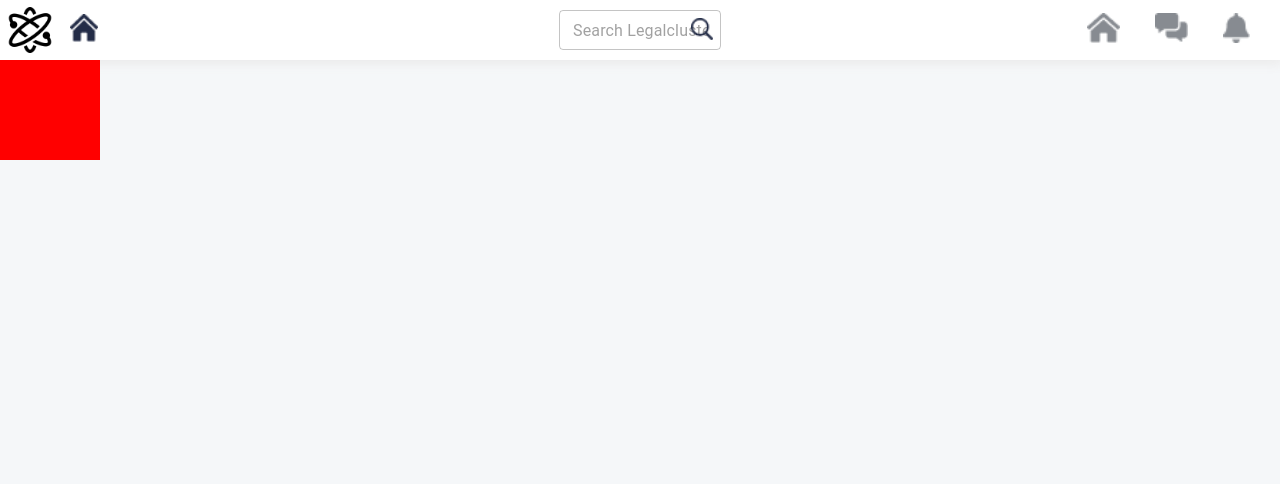
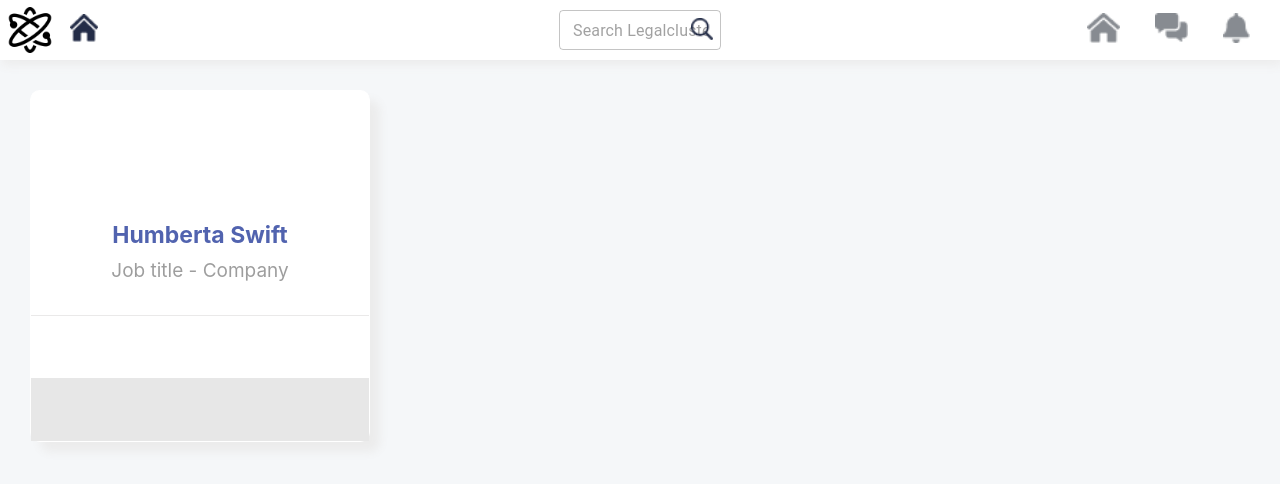
Before and after one commit to MateuszK0s/FE_my-app, a React (Create React App) app: page / in a window 1280 px wide. Shown: the top 484 px of the page. Built offline with nearby package versions, Linux system fonts and the light colour scheme.

Commit message:
ProfileBar update

```diff
--- a/src/components/sidebar/SideBar.tsx
+++ b/src/components/sidebar/SideBar.tsx
@@ -2,17 +2,24 @@ import React from 'react';
 import ReactDOM from 'react-dom';
 import styled from 'styled-components';
 import Icon from '../shared/Icon';
+import SideMenu from './elements/SideMenu';
+import ProfileBar from './elements/ProfileBar';
 
-const SideBar = styled.div`
-    background-color: red;
-    width: 100px;
-    height: 100px;
+
+const Container = styled.div`
+    width: 400px;
+    height: 100vh;
+    display: flex;
+    flex-direction: row;
 `;
 
-const sideBar = () => {
+const SideBar = () => {
     return(
-        <SideBar></SideBar>
+        <Container>
+            <ProfileBar/>
+            <SideMenu/>
+        </Container>
     )
 }
 
-export default sideBar;
+export default SideBar;
--- /dev/null
+++ b/src/components/sidebar/elements/ProfileBar.tsx
@@ -0,0 +1,91 @@
+import React from 'react';
+import ReactDOM from 'react-dom';
+import styled from 'styled-components';
+import Icon from '../../shared/Icon';
+
+const Container = styled.div`
+    margin: 30px;
+    background-color:white;
+    width: 100vh;
+    height: 350px;
+    border-radius: 2.9%;
+    border: 1px solid white;
+    box-shadow: 10px 10px 10px #ECECEC;
+`;
+
+const ProfileSection= styled.div`
+    height: 64%;
+    width: 100%;
+`;
+
+const ProfilePicture = styled.div`
+    height: 58%;
+    width: 100%;
+`;
+
+const ProfileName = styled.div`
+    height: 17%;
+    width: 100%;
+    text-align: center;
+    align-items: center;
+    font-size: 23px;
+    color: #5163af;
+    font-weight: bold;
+`;
+
+const ProfileDescription = styled.div`
+    height: 25%;
+    width: 100%;
+    text-align: center;
+    align-items: center;
+    font-size: 19px;
+    opacity: 38%;
+    border-bottom: 1px solid #c9c8c8;
+`;
+
+const YourSection = styled.div`
+    height: 36%;
+    background-color: #e7e7e7;
+    width: 100%;
+`;
+
+const NetworkSection = styled.div`
+    height: 50%;
+    width: 100%;
+    background-color: white;
+`;
+
+const PublicationsSection = styled.div``;
+
+
+const ProfileBar = () => {
+    return(
+        <Container>
+
+            <ProfileSection>
+
+                <ProfilePicture/>
+
+                <ProfileName>
+                    Humberta Swift
+                </ProfileName>
+
+                <ProfileDescription>
+                    Job title - Company
+                </ProfileDescription>
+
+            </ProfileSection>
+
+            <YourSection>
+
+                <NetworkSection/>
+
+                <PublicationsSection/>
+
+            </YourSection>
+
+        </Container>
+    )
+}
+
+export default ProfileBar;
--- /dev/null
+++ b/src/components/sidebar/elements/SideMenu.tsx
@@ -0,0 +1,18 @@
+import React from 'react';
+import ReactDOM from 'react-dom';
+import styled from 'styled-components';
+import Icon from '../../shared/Icon';
+
+const Container = styled.div`
+
+`;
+
+const SideMenu = () => {
+    return(
+        <Container>
+
+        </Container>
+    )
+}
+
+export default SideMenu;
--- a/src/components/topbar/topbar.tsx
+++ b/src/components/topbar/topbar.tsx
@@ -6,7 +6,7 @@ import HomeMenu from './elements/homemenu';
 import NotificationBar from './elements/rightside';
 import SearchSection from './elements/searchsection';
 
-const TopBar = styled.div`
+const Container = styled.div`
     display: flex;
     flex-direction: row;
     height: 60px;
@@ -34,9 +34,9 @@ const MainLogo = styled.div`
     margin: 7px;
 `;
 
-const topBar = () => {
+const TopBar = () => {
     return (
-        <TopBar>
+        <Container>
             <NavBar>
                 <MainLogo><img src="/icons/atom.png" height="46"/></MainLogo>
                 <HomeMenu/>
@@ -47,7 +47,7 @@ const topBar = () => {
             <RightSide>
                 <NotificationBar/>
             </RightSide>
-        </TopBar>
+        </Container>
     )
 }
-export default topBar;
+export default TopBar;
```
